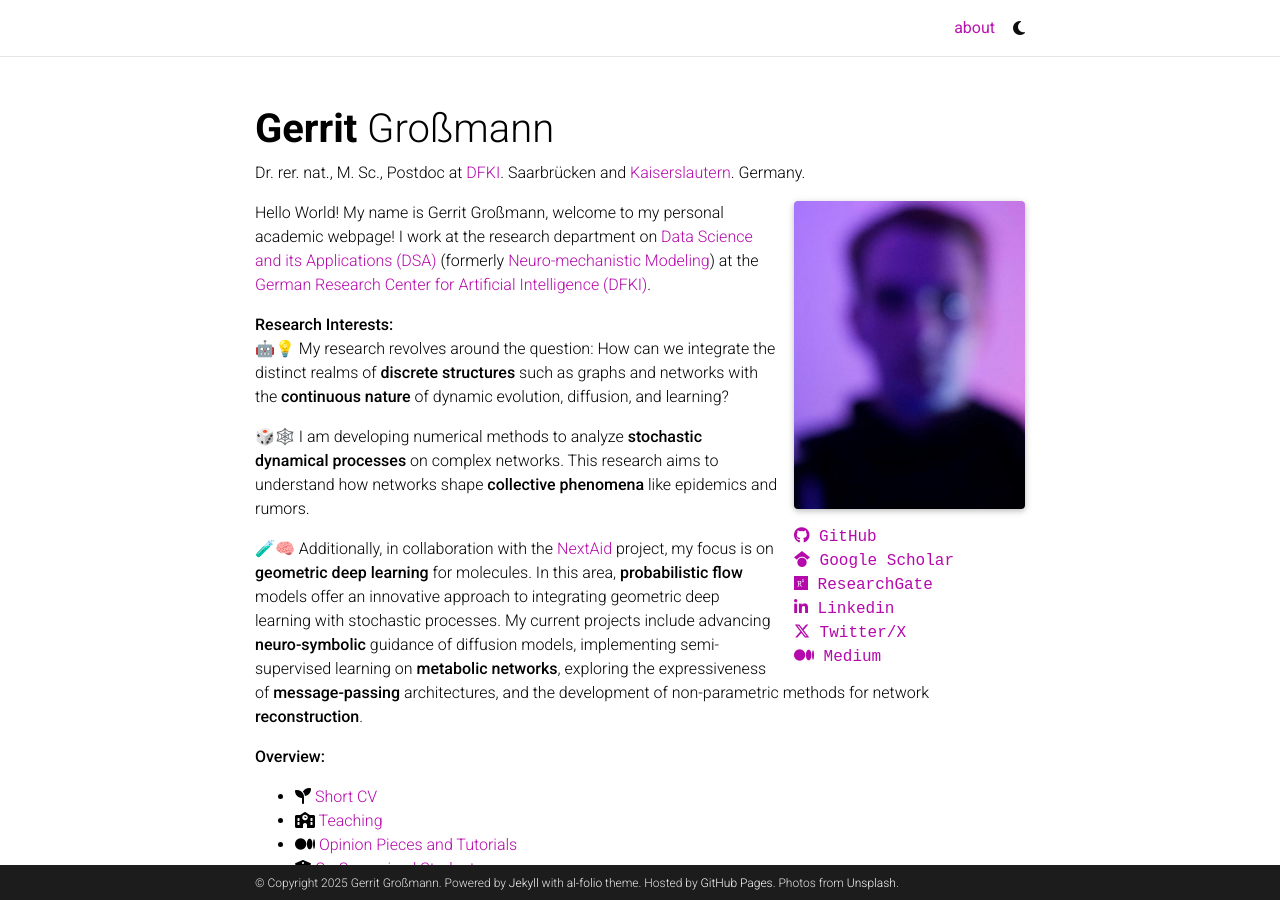
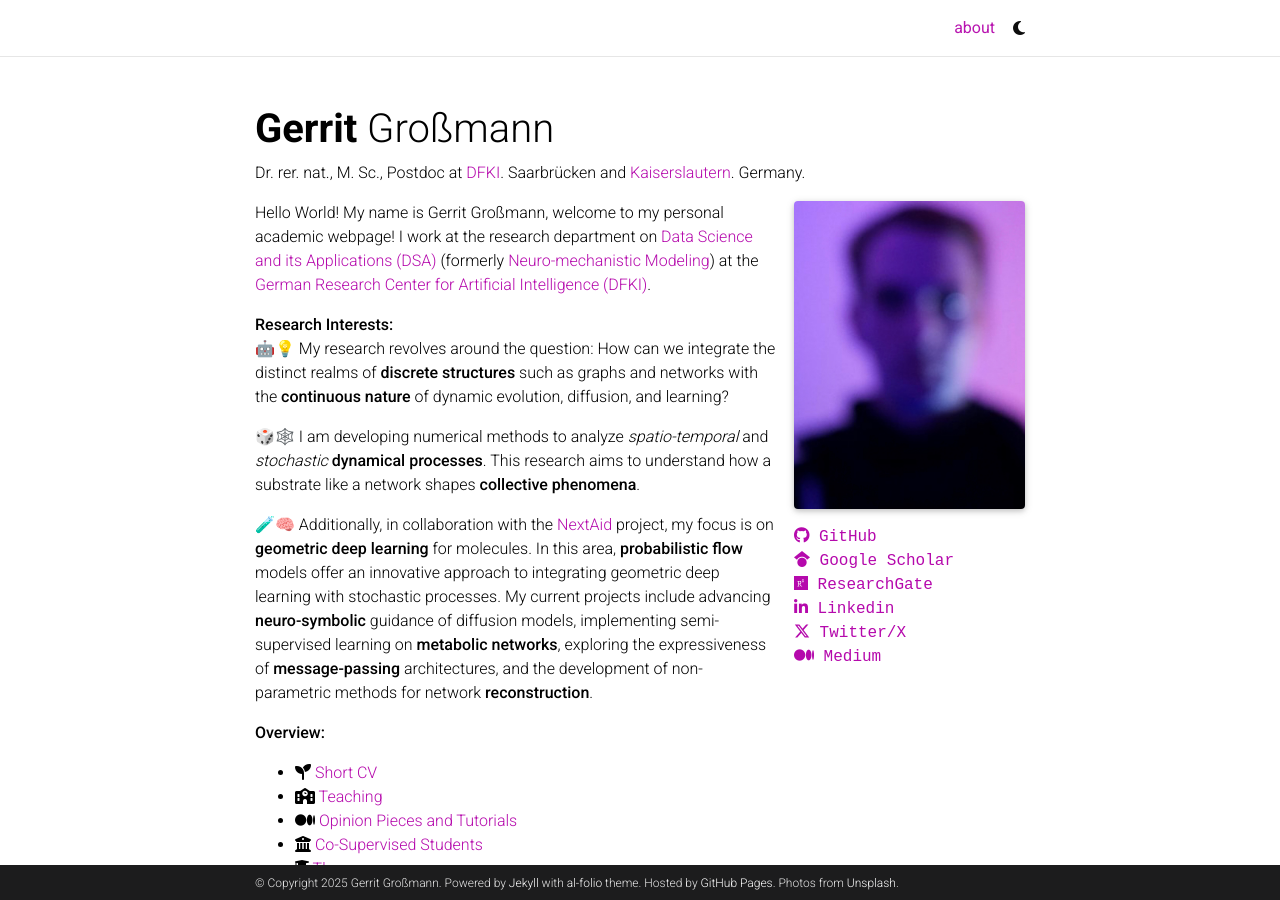
Before and after one commit to gerritgr/gerritgr.github.io, a Jekyll site: the page built from _pages/about.md, in a window 1280 px wide and 900 px high. Built offline with Jekyll 4.4.1, drawn with Linux system fonts in a browser that asks for light colours; nearby versions of some CDN libraries; full-size pictures stand in for the smaller copies a plugin makes; comment, search, counter and statistics services are not loaded; a style sheet for code colours, icons or effects is not loaded; some of the changed text lies outside the part shown.

Commit message:
Update about.md

```diff
--- a/_pages/about.md
+++ b/_pages/about.md
@@ -31,7 +31,7 @@
 **Research Interests:** <br>
 🤖💡 My research revolves around the question: How can we integrate the distinct realms of __discrete structures__ such as graphs and networks with the __continuous nature__ of dynamic evolution, diffusion, and learning?
 
-🎲🕸️ I am developing numerical methods to analyze __stochastic dynamical processes__ on complex networks. This research aims to understand how networks shape __collective phenomena__ like epidemics and rumors.
+🎲🕸️ I am developing numerical methods to analyze _spatio-temporal_ and _stochastic_ __dynamical processes__. This research aims to understand how a substrate like a network shapes __collective phenomena__.
 
 🧪🧠 Additionally, in collaboration with the [NextAid](https://nextaid.cs.uni-saarland.de/) project, my focus is on __geometric deep learning__ for molecules. In this area, __probabilistic flow__ models offer an innovative approach to integrating geometric deep learning with stochastic processes. My current projects include advancing __neuro-symbolic__ guidance of diffusion models, implementing semi-supervised learning on __metabolic networks__, exploring the expressiveness of __message-passing__ architectures, and the development of non-parametric methods for network __reconstruction__.
 
@@ -118,6 +118,14 @@
 # <i class="fa-solid fa-building-columns"></i> (Co-)Supervised Students
 
 <div>
+    <div style="display: flex; margin-bottom: 10px;">
+        <div style="min-width: 120px; font-weight: bold; align-items: center;"><br>2025</div>
+        <div><em>Discrete Optimization for the Calibration of Metabolic Networks</em><br>Philipp Radder<br>Bachelor's thesis</div>
+    </div>
+    <div style="display: flex; margin-bottom: 10px;">
+        <div style="min-width: 120px; font-weight: bold; align-items: center;"><br>2024</div>
+        <div><em>Molecule Generation Using Latent Space Graph Diffusion</em><br>Prashanth Pombala<br>Master's thesis</div>
+    </div>
     <div style="display: flex; margin-bottom: 10px;">
         <div style="min-width: 120px; font-weight: bold; align-items: center;"><br>2024</div>
         <div><em>Efficient Numerical Methods for Simulating Epidemic Spreading on Adaptive Networks</em><br>Désirée Wiltzius<br>Bachelor's thesis</div>
```
